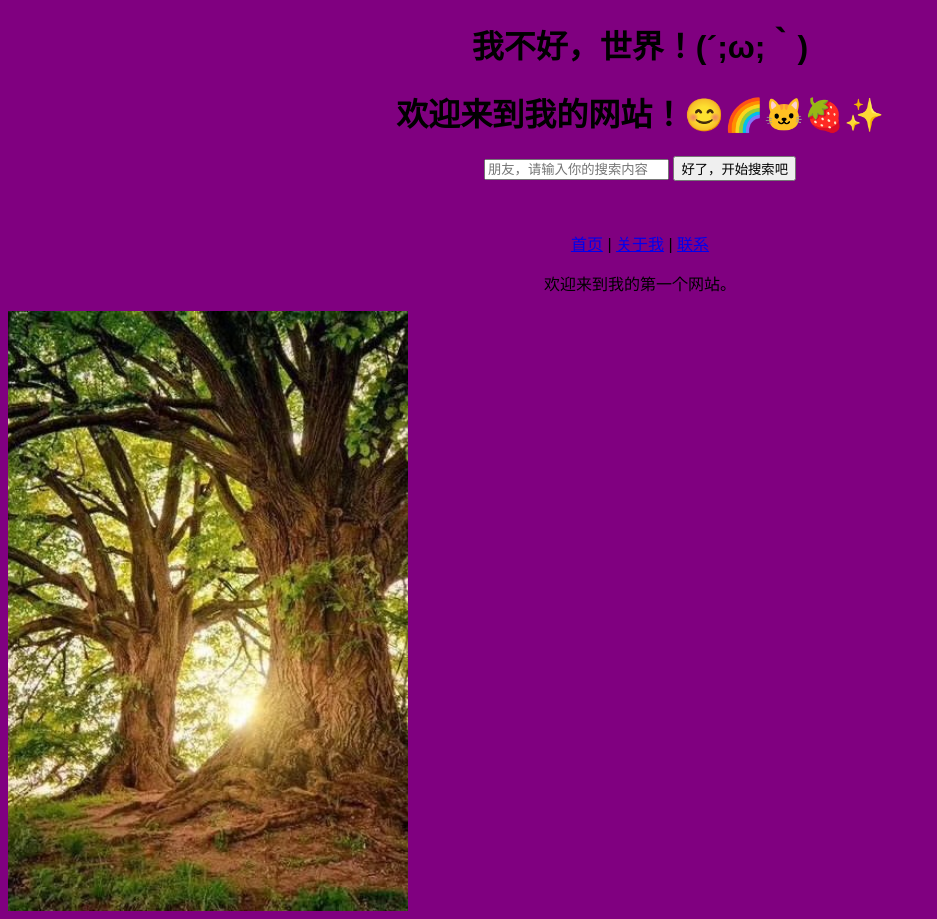
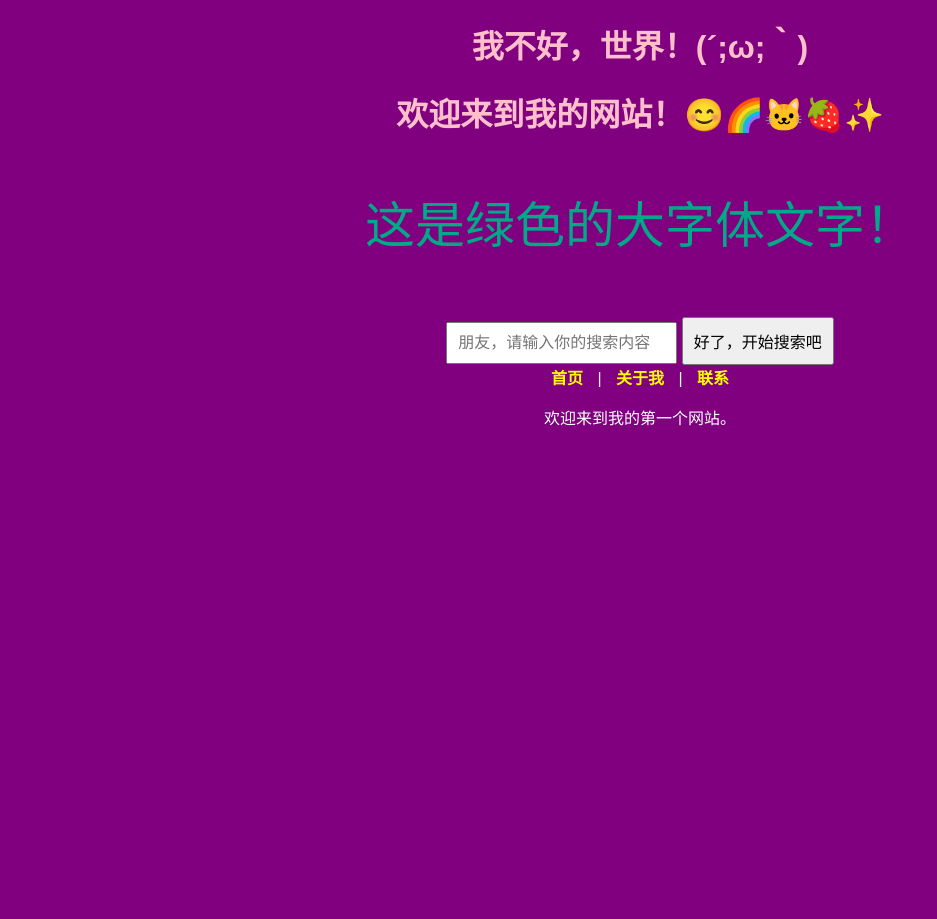
Before and after one commit to liqisui0206/vscode_test, a plain HTML site: page index.html in a window 1280 px wide. Shown: the whole page, without its empty margins (0-937 px from the left). After the commit the page ends 800 px from the top, so only its background shows below. Drawn offline with Linux system fonts and the light colour scheme.

Commit message:
Update index.html
test

```diff
--- a/index.html
+++ b/index.html
@@ -1,39 +1,62 @@
 <!DOCTYPE html>
-<html>
+<html lang="zh">
 <head>
+    <meta charset="UTF-8">
     <title>Liqisui's blog</title>
-    <link rel="stylesheet" href="style.css">
     <style>
         body {
             background-color: purple;
+            color: white; /* 所有默认字体颜色变成白色 */
+            font-family: sans-serif;
+            text-align: center;
+        }
 
+        h1 {
+            color: pink;
         }
+
+        .green-text {
+            color: #00aa88;
+        }
+
+        .big-text {
+            font-size: 50px;
+        }
+
+        nav a {
+            color: yellow;
+            margin: 0 10px;
+            text-decoration: none;
+            font-weight: bold;
+        }
+
+        input, button {
+            padding: 10px;
+            font-size: 16px;
+            margin-top: 10px;
+        }
+
     </style>
 </head>
 <body>
+
     <h1>我不好，世界！(´;ω;｀)</h1>
     <h1>欢迎来到我的网站！😊🌈🐱🍓✨</h1>
-<p style="color: #00aa88;"></p>
+
+    <p class="green-text big-text">这是绿色的大字体文字！</p>
 
     <form action="https://www.google.com/search" method="GET" target="_blank">
         <input type="text" name="q" placeholder="朋友，请输入你的搜索内容" />
         <button type="submit">好了，开始搜索吧</button>
-<p style="font-size: 50px;"></p>
     </form>
-
 
     <nav>
         <a href="top.html">首页</a> |
         <a href="about.html">关于我</a> |
         <a href="contact.html">联系</a>
+    </nav>
 
-
-
-</nav>
     <p>欢迎来到我的第一个网站。</p>
-    <script src="script.js"></script>
-
-    <div class="container"></div>
 
 </body>
 </html>
```
Lines whose indentation alone changed are shown as unchanged.
